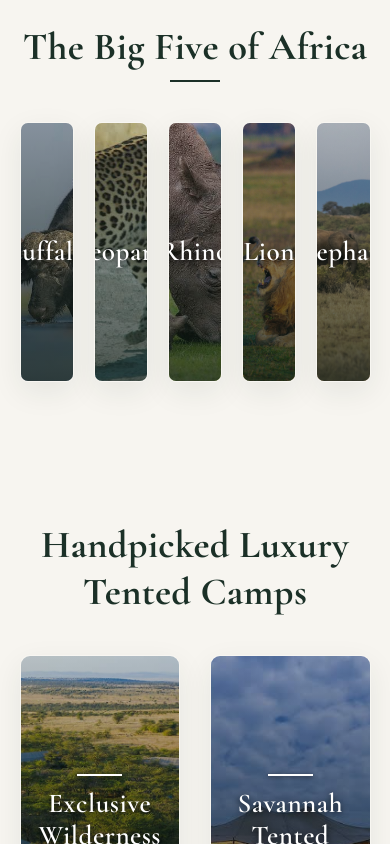
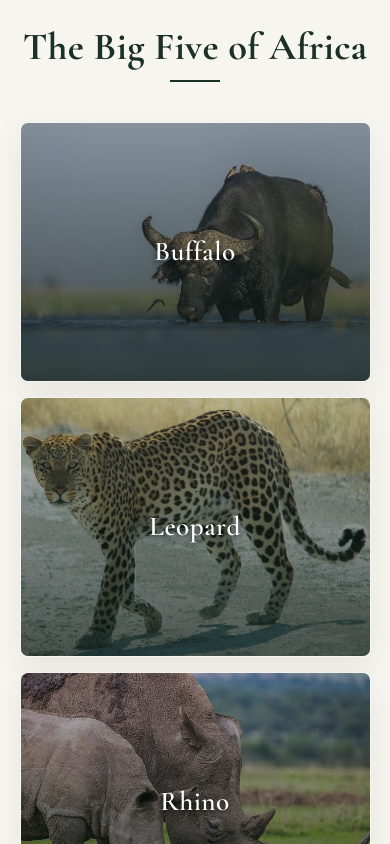
Before and after one commit to mkavulu/Mimoka-Tours-Safari, a React (Vite) app: page / in a window 390 px wide. Shown: the part 4080-4924 px from the top of the page. Built offline with nearby package versions, Linux system fonts and the light colour scheme.

Commit message:
made changes

```diff
--- a/src/pages/Home.css
+++ b/src/pages/Home.css
@@ -310,3 +310,16 @@
 .mufasa-card:hover img {
   transform: scale(1.08);
 }
+/* Add this to your Home.css */
+@media (max-width: 768px) {
+  .big-five-grid {
+    grid-template-columns: repeat(2, 1fr) !important; /* Switch to 2 columns on mobile/tablet */
+    gap: 15px !important;
+  }
+}
+
+@media (max-width: 480px) {
+  .big-five-grid {
+    grid-template-columns: 1fr !important; /* Stack them fully on very small phones */
+  }
+}
```
